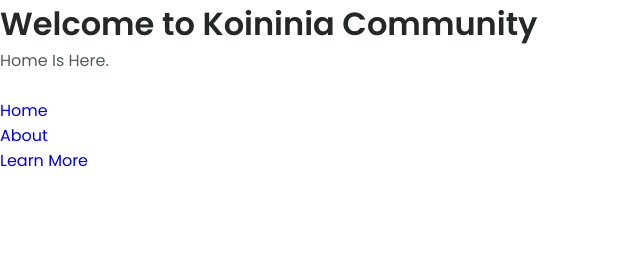
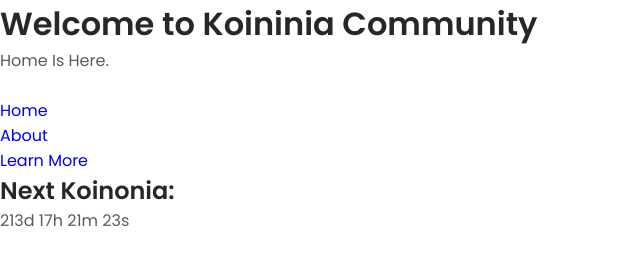
Before and after one commit to JamesSmith-2/JamesSmith-2.github.io, a plain HTML site: page koinonia_test/koinonia_test.html in a window 1280 px wide. Shown: the whole page, without its empty margins (0-640 px from the left). Drawn offline with Linux system fonts and the light colour scheme.

Commit message:
Updated Home and created Koinonia Countdown

```diff
--- a/koinonia_test/koinonia_test.html
+++ b/koinonia_test/koinonia_test.html
@@ -20,6 +20,14 @@
             <li><a href="https://linktr.ee/koinoniacommunity">Learn More</a></li>
         </ul>
     </nav>
+    <div class="countdown">
+        <h2>Next Koinonia:</h2>
+        <span id="days">0d</span>
+        <span id="hours">0h</span>
+        <span id="minutes">0m</span>
+        <span id="seconds">0s</span>
+    </div>
+
 
     <!-- Other sections go here -->
 
--- a/koinonia_test/koinonia_test.js
+++ b/koinonia_test/koinonia_test.js
@@ -1,15 +1,18 @@
-// script.js
-const eventDate = new Date('2024-06-15T10:00:00'); // Example event date
+const targetDate = new Date("2024-12-31T23:59:59").getTime();
 
 function updateCountdown() {
-    const now = new Date();
-    const timeLeft = eventDate - now;
+    const now = new Date().getTime();
+    const timeLeft = targetDate - now;
 
     const days = Math.floor(timeLeft / (1000 * 60 * 60 * 24));
     const hours = Math.floor((timeLeft % (1000 * 60 * 60 * 24)) / (1000 * 60 * 60));
     const minutes = Math.floor((timeLeft % (1000 * 60 * 60)) / (1000 * 60));
+    const seconds = Math.floor((timeLeft % (1000 * 60)) / 1000);
 
-    document.getElementById('countdown').textContent = `${days} days ${hours} hours ${minutes} minutes`;
+    document.getElementById("days").textContent = `${days}d`;
+    document.getElementById("hours").textContent = `${hours}h`;
+    document.getElementById("minutes").textContent = `${minutes}m`;
+    document.getElementById("seconds").textContent = `${seconds}s`;
 }
 
 setInterval(updateCountdown, 1000);
```
Also changed, not shown: index.html (+3 -3 lines).
